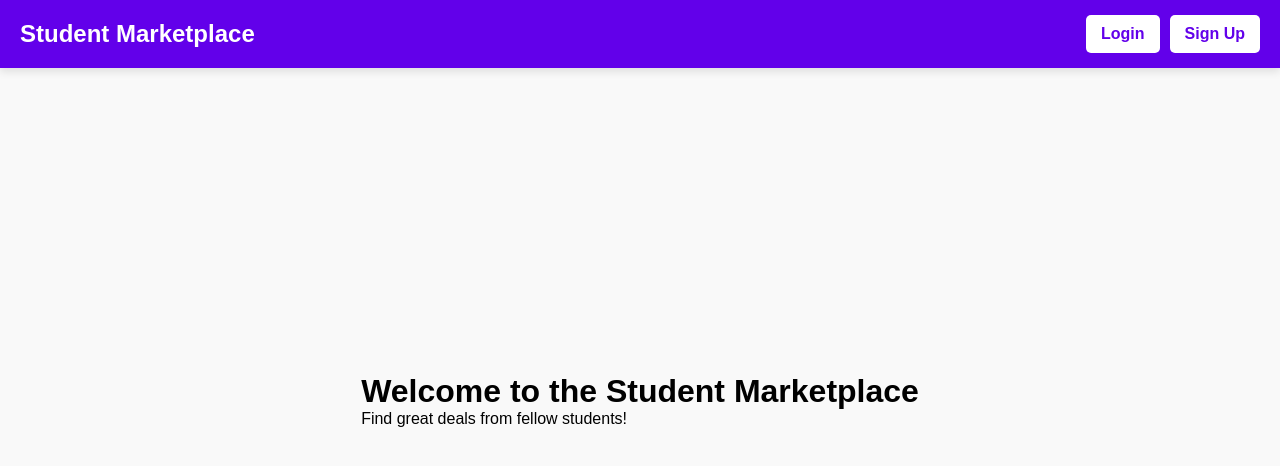
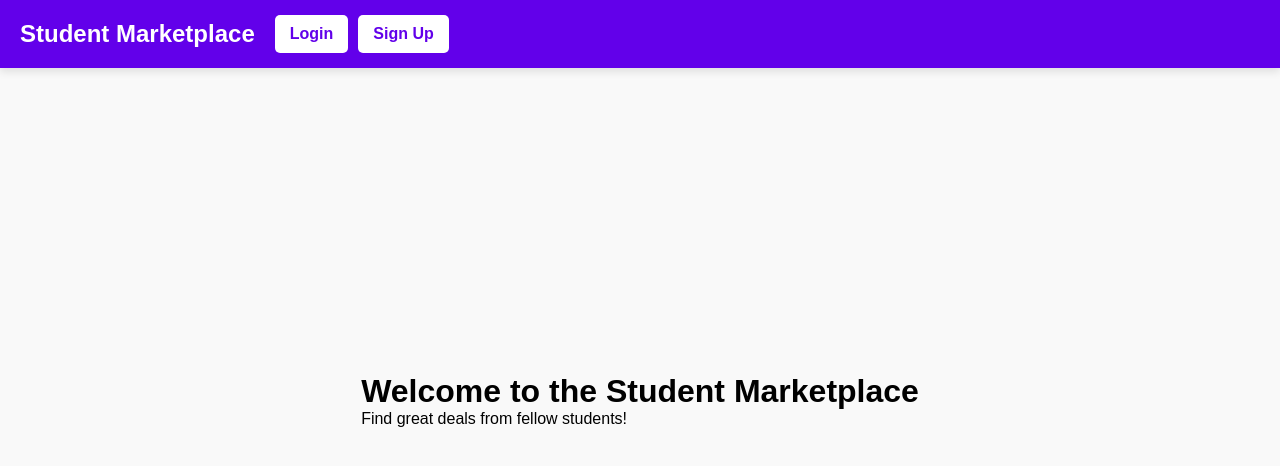
Before and after one commit to Innocentmakaya/stellenbosch-marketplace, a React (Vite) app: page / in a window 1280 px wide. Shown: the top 466 px of the page. Built offline with nearby package versions, Linux system fonts and the light colour scheme.

Commit message:
Updated Vite config for Vercel

```diff
--- a/src/components/Navbar.jsx
+++ b/src/components/Navbar.jsx
@@ -4,20 +4,24 @@ import supabase from "../supabaseClient";
 
 function Navbar() {
   const [user, setUser] = useState(null);
-  const location = useLocation(); // Get the current route
+  const [isMobileMenuOpen, setMobileMenuOpen] = useState(false);
+  const location = useLocation();
 
   useEffect(() => {
     const getUser = async () => {
-      const { data: { user } } = await supabase.auth.getUser();
+      const {
+        data: { user },
+      } = await supabase.auth.getUser();
       setUser(user);
     };
 
     getUser();
 
-    // Listen for auth changes
-    const { data: authListener } = supabase.auth.onAuthStateChange((event, session) => {
+    const { data: authListener } = supabase.auth.onAuthStateChange(
+      (event, session) => {
         setUser(session?.user || null);
-    });
+      }
+    );
 
     return () => {
       authListener?.subscription?.unsubscribe();
@@ -29,53 +33,85 @@ function Navbar() {
     setUser(null);
   };
 
+  const toggleMobileMenu = () => {
+    setMobileMenuOpen(!isMobileMenuOpen);
+  };
+
   return (
     <nav style={styles.navbar}>
       <h1 style={styles.logo}>Student Marketplace</h1>
 
-      {/* Navbar links (only shown when user is logged in) */}
+      <button style={styles.menuButton} onClick={toggleMobileMenu}>
+        ☰
+      </button>
+
+      <div
+        style={{
+          ...styles.navLinks,
+          ...(isMobileMenuOpen ? styles.navLinksMobile : {}),
+        }}
+      >
         {user && (
-        <div style={styles.navLinks}>
+          <>
             <Link
               to="/listings"
-            style={location.pathname === "/listings" ? { ...styles.link, ...styles.activeLink } : styles.link}
+              style={
+                location.pathname === "/listings"
+                  ? { ...styles.link, ...styles.activeLink }
+                  : styles.link
+              }
+              onClick={toggleMobileMenu}
             >
               Browse Listings
             </Link>
             <Link
               to="/my-listings"
-            style={location.pathname === "/my-listings" ? { ...styles.link, ...styles.activeLink } : styles.link}
+              style={
+                location.pathname === "/my-listings"
+                  ? { ...styles.link, ...styles.activeLink }
+                  : styles.link
+              }
+              onClick={toggleMobileMenu}
             >
               My Listings
             </Link>
             <Link
               to="/sell"
-            style={location.pathname === "/sell" ? { ...styles.link, ...styles.activeLink } : styles.link}
+              style={
+                location.pathname === "/sell"
+                  ? { ...styles.link, ...styles.activeLink }
+                  : styles.link
+              }
+              onClick={toggleMobileMenu}
             >
               Sell Item
             </Link>
             <Link
               to="/profile"
-            style={location.pathname === "/profile" ? { ...styles.link, ...styles.activeLink } : styles.link}
+              style={
+                location.pathname === "/profile"
+                  ? { ...styles.link, ...styles.activeLink }
+                  : styles.link
+              }
+              onClick={toggleMobileMenu}
             >
               Profile
             </Link>
-        </div>
+          </>
         )}
-
-      {/* Auth buttons (always on the right) */}
-      <div style={styles.authSection}>
         {user ? (
           <div style={styles.userSection}>
             <span style={styles.userEmail}>{user.email}</span>
-            <button onClick={handleLogout} style={styles.logoutButton}>Logout</button>
+            <button onClick={handleLogout} style={styles.logoutButton}>
+              Logout
+            </button>
           </div>
         ) : (
           <div style={styles.authButtons}>
-            <Link to="/login">
+            <Link to="/login" onClick={toggleMobileMenu}>
               <button style={styles.authButton}>Login</button>
             </Link>
-            <Link to="/signup">
+            <Link to="/signup" onClick={toggleMobileMenu}>
               <button style={styles.authButton}>Sign Up</button>
             </Link>
           </div>
@@ -104,11 +140,30 @@ const styles = {
     fontSize: "24px",
     fontWeight: "bold",
   },
+  menuButton: {
+    background: "none",
+    border: "none",
+    color: "white",
+    fontSize: "24px",
+    cursor: "pointer",
+    display: "none", // Hidden on desktop
+  },
   navLinks: {
     display: "flex",
     gap: "20px",
-    flex: 1, // Take up remaining space
-    marginLeft: "20px", // Add some spacing
+    flex: 1,
+    marginLeft: "20px",
+  },
+  navLinksMobile: {
+    display: "flex",
+    flexDirection: "column",
+    position: "absolute",
+    top: "60px",
+    left: 0,
+    width: "100%",
+    backgroundColor: "#6200ea",
+    padding: "10px",
+    zIndex: 1001,
   },
   link: {
     color: "white",
@@ -119,8 +174,8 @@ const styles = {
     transition: "background 0.3s ease",
   },
   activeLink: {
-    backgroundColor: "rgba(255, 255, 255, 0.2)", // Highlight active link
-    borderBottom: "2px solid white", // Add an underline
+    backgroundColor: "rgba(255, 255, 255, 0.2)",
+    borderBottom: "2px solid white",
   },
   authSection: {
     display: "flex",
@@ -160,6 +215,16 @@ const styles = {
     fontSize: "16px",
     fontWeight: "bold",
   },
+
+  // Media Query for Mobile Screens
+  "@media (max-width: 768px)": {
+    navLinks: {
+      display: "none",
+    },
+    menuButton: {
+      display: "block",
+    },
+  },
 };
 
 export default Navbar;
```
Lines whose indentation alone changed are shown as unchanged.
